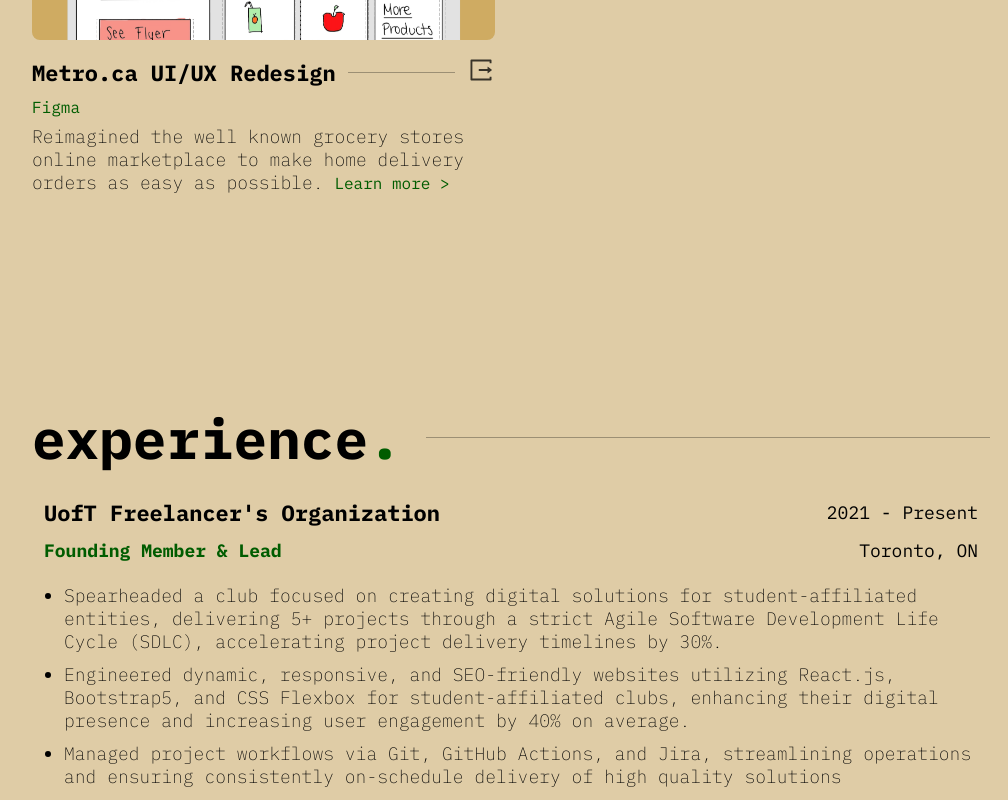
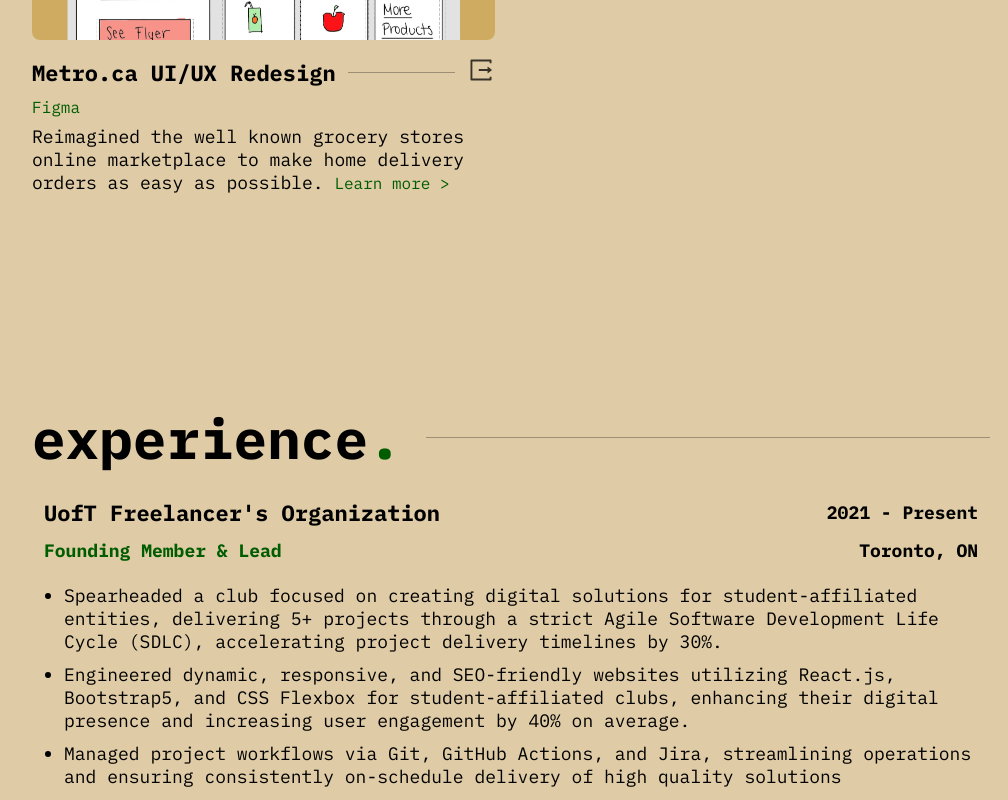
Before and after one commit to osman-sultan/osmansultan, a Next.js app: page / in a window 1280 px wide. Shown: the part 3660-4460 px from the top of the page, without its empty margins (159-1167 px from the left). Built offline with nearby package versions, Linux system fonts and the light colour scheme.

Commit message:
fonts more readable

```diff
--- a/components/home/experience/experience.module.scss
+++ b/components/home/experience/experience.module.scss
@@ -9,7 +9,7 @@
   display: flex;
   align-items: center;
   justify-content: space-between;
-
+  font-weight: 600;
   margin-bottom: 1.2rem;
 }
 
@@ -25,7 +25,7 @@
 
 .description {
   margin-bottom: 1.8rem;
-  font-weight: 300;
+  font-weight: 400;
   li {
     list-style-type: disc;
     margin-left: 2rem;
--- a/components/home/projects/projects.module.scss
+++ b/components/home/projects/projects.module.scss
@@ -65,7 +65,7 @@
 }
 
 .projectDescription {
-  font-weight: 200;
+  font-weight: 400;
 
   span {
     display: inline-block;
```
